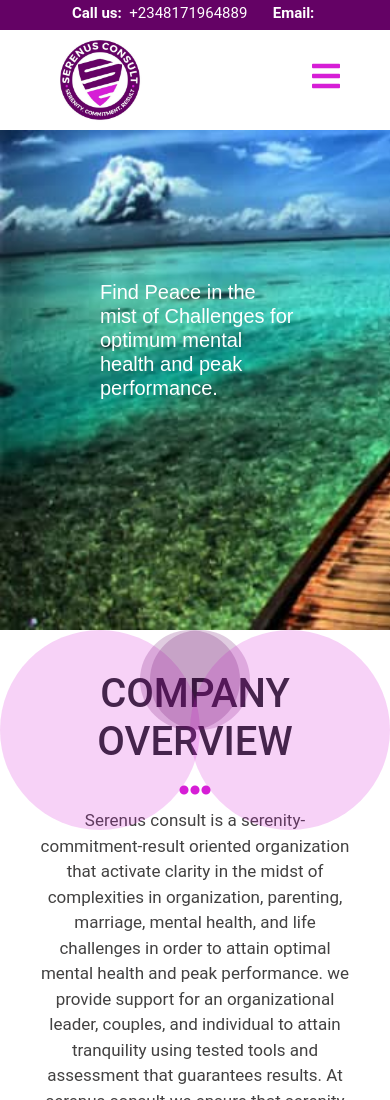
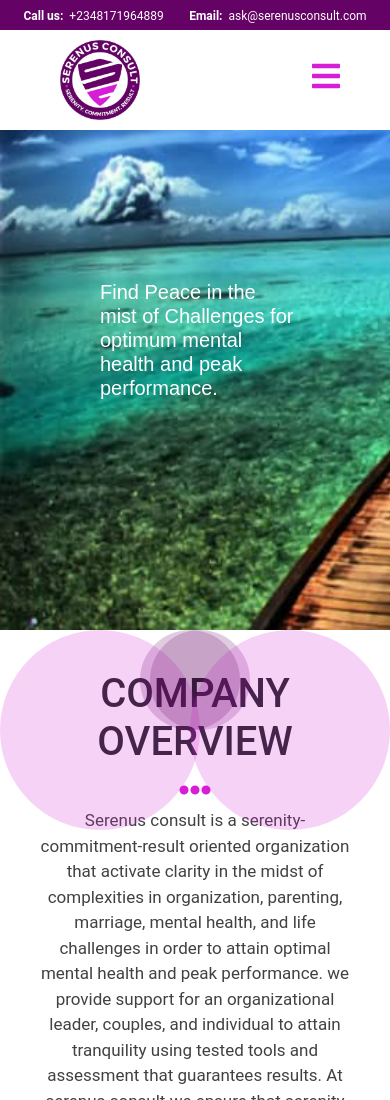
Before and after one commit to ainas247/serene, a plain HTML site: page index.html in a window 390 px wide. Shown: the top 1100 px of the page. Drawn offline with nearby package versions, Linux system fonts and the light colour scheme.

Commit message:
update contact

```diff
--- a/style.css
+++ b/style.css
@@ -281,6 +281,7 @@ p {
     width: 100%;
     text-align: center;
     position: static;
+    padding: 2px;
   }
 
   .toggle {
@@ -289,7 +290,7 @@ p {
 
   #contacts a {
     color: white;
-    font-size: 15px;
+    font-size: 12px;
   }
 
   #top {
```
